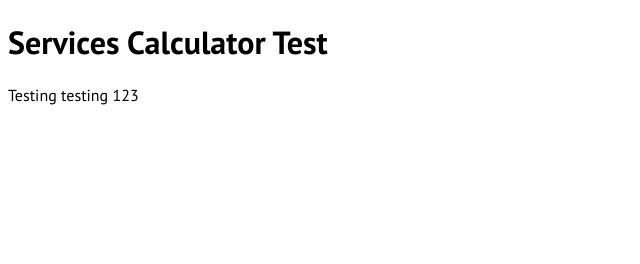
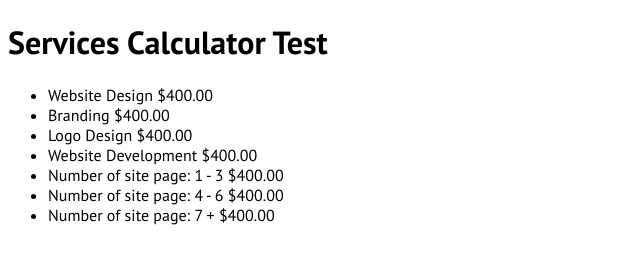
Before and after one commit to jakeninny/vuejs-services-calculator, a plain HTML site: page index.html in a window 1280 px wide. Shown: the whole page, without its empty margins (0-640 px from the left). Drawn offline with Linux system fonts and the light colour scheme.

Commit message:
got services listing from vue data

```diff
--- a/index.html
+++ b/index.html
@@ -16,7 +16,16 @@
     <h1>Services Calculator Test</h1>
 
     <div class="" id="app">
-      {{ message }}
+      <form class="">
+        <ul>
+          <li v-for="service in services">
+            {{service.name}}
+            <span>{{service.price | currency}}</span>
+
+          </li>
+        </ul>
+
+      </form>
     </div>
 
 
--- a/js/script.js
+++ b/js/script.js
@@ -1,9 +1,45 @@
 new Vue({
   el: '#app',
   data: {
-    message: 'Testing testing 123'
+    //list services as array of objects
+    services: [
+      {
+        name: 'Website Design',
+        price: 400,
+        active: false
+      },
+      {
+        name: 'Branding',
+        price: 400,
+        active: false
+      },
+      {
+        name: 'Logo Design',
+        price: 400,
+        active: false
+      },
+      {
+        name: 'Website Development',
+        price: 400,
+        active: false
+      },
+      {
+        name: 'Number of site page: 1 - 3',
+        price: 400,
+        active: false
+      },
+      {
+        name: 'Number of site page: 4 - 6',
+        price: 400,
+        active: false
+      },
+      {
+        name: 'Number of site page: 7 +',
+        price: 400,
+        active: false
+      },
+    ]
+
   }
+
 });
-
-
-console.log('test');
```
